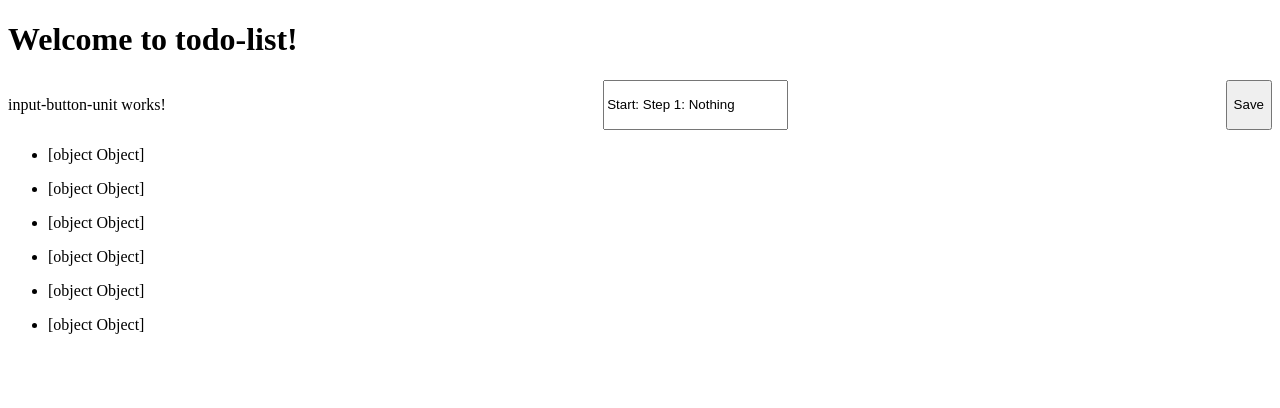
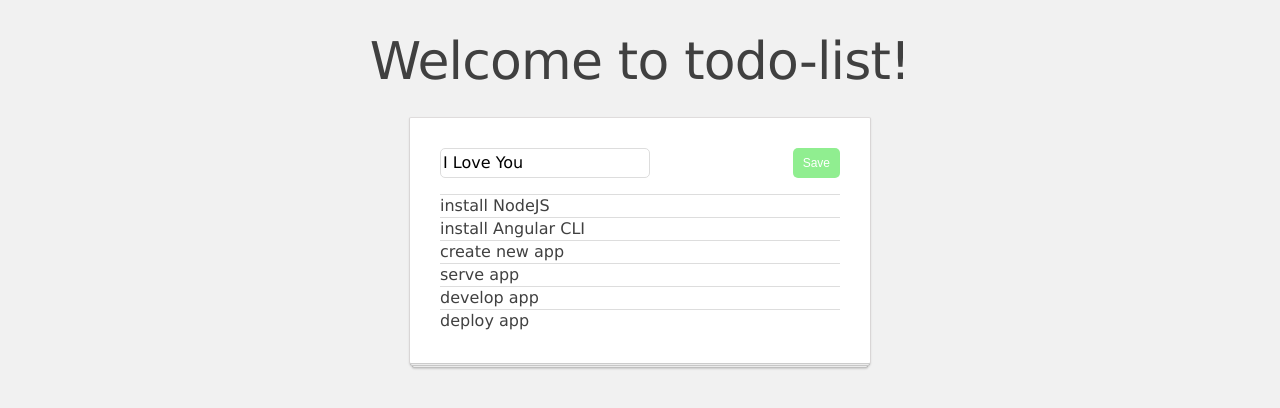
Before and after one commit to tuta98it/todo-list, an Angular app: page / in a window 1280 px wide. Shown: the top 408 px of the page. Built offline with nearby package versions, Linux system fonts and the light colour scheme.

Commit message:
edit files components.ts

```diff
--- a/src/app/app.component.ts
+++ b/src/app/app.component.ts
@@ -22,7 +22,7 @@ import { TodoItem } from './interfaces/todo-item';
       </li>
     </ul> -->
 
-    <h1>
+    <h1 class="app-title">
       Welcome to {{ title }}!
     </h1>
     <app-list-manager></app-list-manager>
--- a/src/app/input-button-unit/input-button-unit.component.ts
+++ b/src/app/input-button-unit/input-button-unit.component.ts
@@ -3,16 +3,18 @@ import { Component, OnInit, EventEmitter, Output } from '@angular/core';
 @Component({
   selector: 'app-input-button-unit',
   template: `
-    <p>input-button-unit works!</p>
+    <!-- <p>input-button-unit works!</p> -->
     <input
+      class="todo-input"
       #inputElementRef
       type="text"
       [value]="title"
-      (keyup.enter)="changeTitle_ext(inputElementRef)"
-
+      (keyup.enter)="submitValueKeyEnter($event)"
     />
 
-    <button (click)="submitValue(inputElementRef.value)">Save</button>
+    <button class="btn" (click)="submitValue(inputElementRef.value)">
+      Save
+    </button>
     <!-- <button (click)="changeTitle_ext(inputElementRef)">Save</button> -->
     <!-- <button>Save</button> -->
     <!-- (keyup.enter)="submitValue($event.target.value)" -->
@@ -20,11 +22,9 @@ import { Component, OnInit, EventEmitter, Output } from '@angular/core';
   styleUrls: ['./input-button-unit.component.scss'],
 })
 export class InputButtonUnitComponent implements OnInit {
-  title = 'Start: Step 1: Nothing';
+  title = 'I Love You';
 
   @Output() submit: EventEmitter<string> = new EventEmitter<string>();
-
-
 
   constructor() {
     // // this.title = 'I Love Angular';
@@ -40,20 +40,25 @@ export class InputButtonUnitComponent implements OnInit {
     // }, 3000);
   }
 
-  changeTitle(e: Event): void {
-    // console.log(event);
-    const target = e.target as HTMLInputElement;
+  // changeTitle(e: Event): void {
+  //   // console.log(event);
+  //   const target = e.target as HTMLInputElement;
 
-    this.title = target.value; // the original functionality still works
-  }
+  //   this.title = target.value; // the original functionality still works
+  // }
 
-  changeTitle_ext(inputElementReference: any) {
-    // console.log('inputElementReference = ' + inputElementReference)
-    this.title = inputElementReference.value; // the original functionality still works
-  }
+  // changeTitle_ext(inputElementReference: any) {
+  //   // console.log('inputElementReference = ' + inputElementReference)
+  //   this.title = inputElementReference.value; // the original functionality still works
+  // }
 
   submitValue(newTitle: string) {
     this.submit.emit(newTitle);
+  }
+
+  submitValueKeyEnter(e: Event) {
+    var target = e.target as HTMLInputElement;
+    this.submit.emit(target.value);
   }
 
   generateTitle(): string {
--- a/src/app/list-manager/list-manager.component.ts
+++ b/src/app/list-manager/list-manager.component.ts
@@ -4,30 +4,31 @@ import { TodoItem } from '../interfaces/todo-item';
 @Component({
   selector: 'app-list-manager',
   template: `
-    <app-input-button-unit (submit)="addItem($event)"></app-input-button-unit>
+    <div class="todo-app">
+      <app-input-button-unit  (submit)="addItem($event)"></app-input-button-unit>
 
-    <ul>
-      <li *ngFor="let todoItem of todoList">
-        <app-todo-item [item]="todoItem"></app-todo-item>
-      </li>
-    </ul>
+      <ul>
+        <li *ngFor="let todoItem of todoList">
+          <app-todo-item [item]="todoItem"></app-todo-item>
+        </li>
+      </ul>
+    </div>
   `,
   styleUrls: ['./list-manager.component.scss'],
 })
 export class ListManagerComponent implements OnInit {
   todoList: TodoItem[] = [
-    {title: 'install NodeJS'},
-    {title: 'install Angular CLI'},
-    {title: 'create new app'},
-    {title: 'serve app'},
-    {title: 'develop app'},
-    {title: 'deploy app'},
+    { title: 'install NodeJS' },
+    { title: 'install Angular CLI' },
+    { title: 'create new app' },
+    { title: 'serve app' },
+    { title: 'develop app' },
+    { title: 'deploy app' },
   ];
 
-  constructor() { }
+  constructor() {}
 
-  ngOnInit(): void {
-  }
+  ngOnInit(): void {}
 
   addItem(title: string): void {
     this.todoList.push({ title });
--- a/src/app/todo-item/todo-item.component.ts
+++ b/src/app/todo-item/todo-item.component.ts
@@ -3,7 +3,13 @@ import { TodoItem } from '../interfaces/todo-item';
 
 @Component({
   selector: 'app-todo-item',
-  template: ` <p>{{ item }} </p> `,
+  template: `
+
+  <div class="todo-item">
+    {{item.title}}
+  </div>
+
+  `,
   styleUrls: ['./todo-item.component.scss'],
 })
 export class TodoItemComponent implements OnInit{
--- a/src/styles.scss
+++ b/src/styles.scss
@@ -1 +1,71 @@
 /* You can add global styles to this file, and also import other style files */
+:root {
+  --size-52: 52px;
+}
+
+
+
+html,
+body,
+div,
+span,
+h1,
+p,
+ul,
+li {
+  padding: 0;
+  border: 0;
+  font: inherit;
+  vertical-align: baseline;
+}
+
+body {
+  background: #f1f1f1;
+  font-size: 16px;
+  line-height: 22px;
+  color: #404040;
+  font-family: 'Lucida Grande', Verdana, sans-serif;
+}
+
+
+
+.app-title {
+  font-size: var(--size-52);
+  line-height: var(--size-52);
+  margin-bottom: 30px;
+  // font-weight: bold;
+  text-align: center;
+  letter-spacing: -0.8px;
+}
+
+.btn {
+  vertical-align: bottom;
+  padding: 3px 10px;
+  margin: 0 0 0 3px;
+  font-size: 12px;
+  border: none;
+  border-radius: 5px;
+  line-height: 24px;
+  cursor: pointer;
+  color: #fff;
+  background: lightgreen;
+}
+
+.btn:hover {
+  background: lightslategray;
+}
+
+
+.btn-red {
+  background: red;
+}
+
+.btn-red:hover {
+  background: darkred;
+}
+
+
+ol,
+ul {
+  list-style: none;
+}
```
